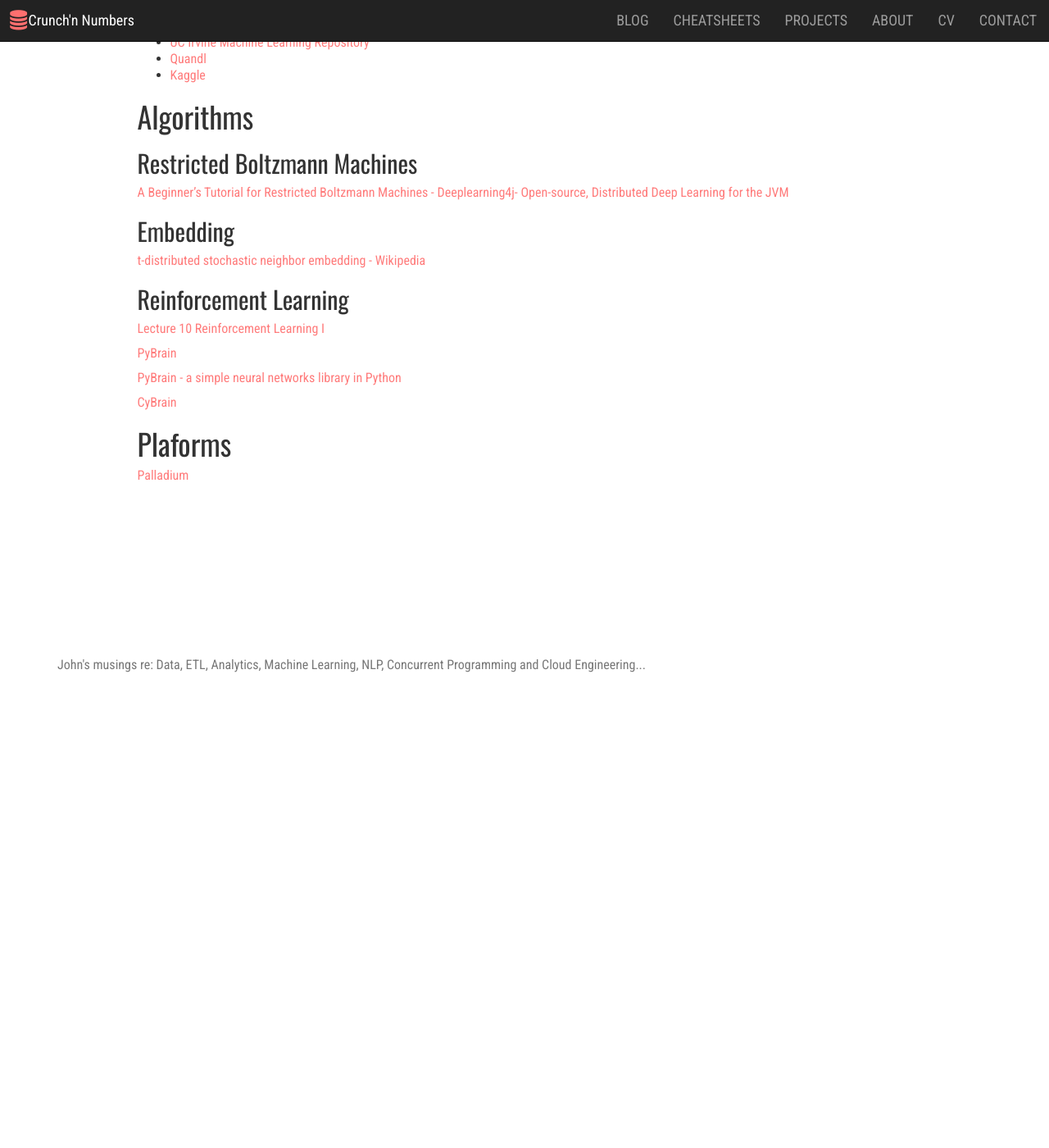
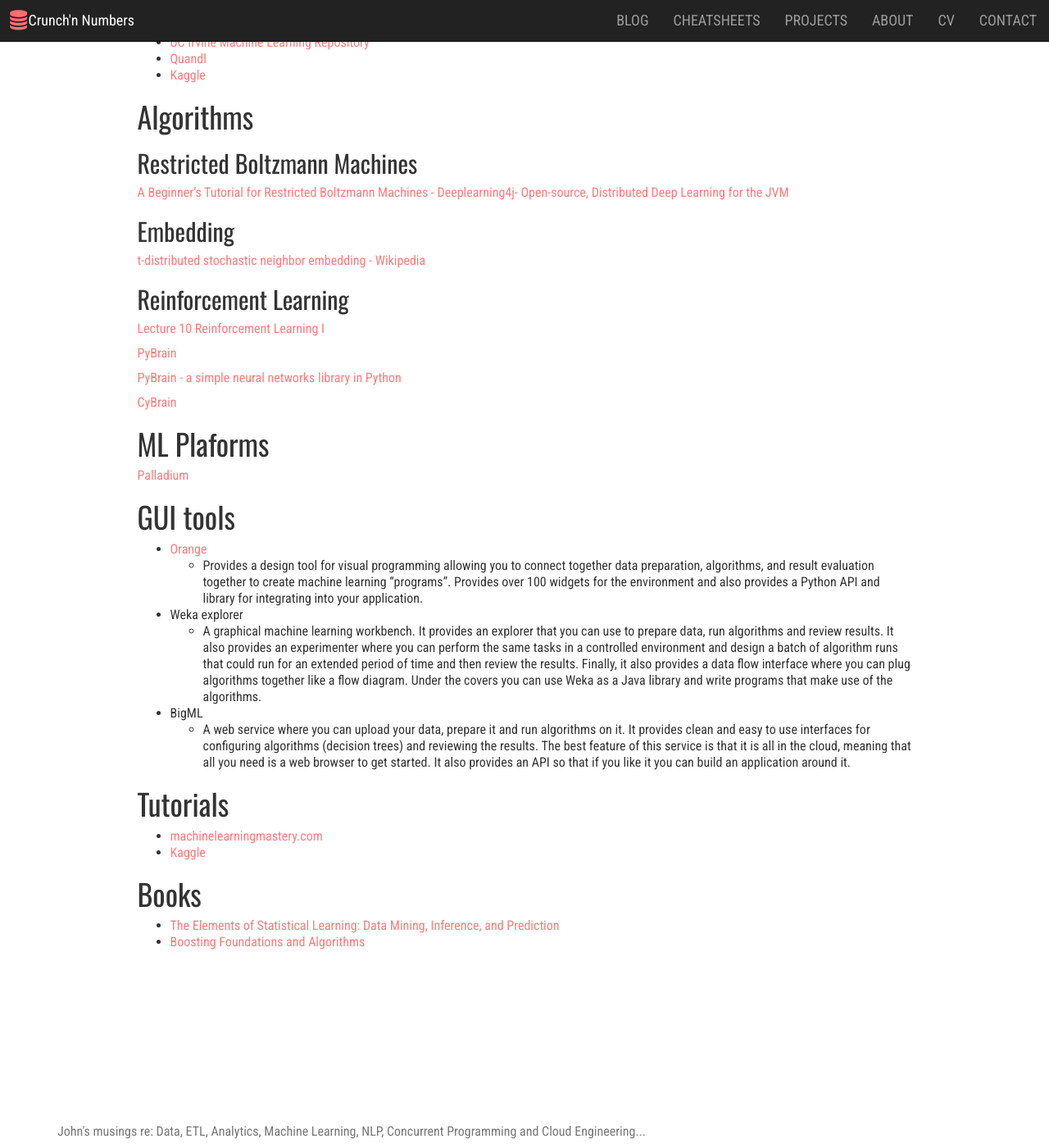
Before and after one commit to john-cd/john-cd.github.io, a Jekyll site: the page built from _cheatsheets/datascience/machinelearning.md, in a window 1280 px wide and 1400 px high, scrolled down 414 px. Shown: the whole window at 82% size. Built offline with Jekyll 4.4.1, drawn with Linux system fonts in a browser that asks for light colours; nearby versions of some CDN libraries; comment, search, counter and statistics services are not loaded; before the commit the page ends 1245 px from its top, so only the background shows below that.

Commit message:
update machine learning

```diff
--- a/_cheatsheets/datascience/machinelearning.md
+++ b/_cheatsheets/datascience/machinelearning.md
@@ -38,6 +38,36 @@
 [CyBrain](https://github.com/cgarciae/cybrain)
 
 
-# Plaforms
+# ML Plaforms
 
 [Palladium](http://palladium.readthedocs.io/en/latest/)
+
+
+# GUI tools
+
+- [Orange](http://orange.biolab.si/)
+    - Provides a design tool for visual programming allowing you to connect together data preparation, algorithms, and result evaluation
+together to create machine learning “programs”. Provides over 100 widgets for the environment and also provides a Python API and library for
+integrating into your application.
+- Weka explorer
+    - A graphical machine learning workbench. It provides an explorer that you can use to prepare data, run algorithms and review results. It
+also provides an experimenter where you can perform the same tasks in a controlled environment and design a batch of algorithm runs that could
+run for an extended period of time and then review the results. Finally, it also provides a data flow interface where you can plug algorithms
+together like a flow diagram. Under the covers you can use Weka as a Java library and write programs that make use of the algorithms.
+- BigML
+    - A web service where you can upload your data, prepare it and run algorithms on it. It provides clean and easy to use interfaces for
+configuring algorithms (decision trees) and reviewing the results. The best feature of this service is that it is all in the cloud, meaning that
+all you need is a web browser to get started. It also provides an API so that if you like it you can build an application around it.
+
+
+
+# Tutorials
+
+- [machinelearningmastery.com](http://machinelearningmastery.com/)
+- [Kaggle](https://www.kaggle.com/wiki/Tutorials)
+
+
+# Books
+
+- [The Elements of Statistical Learning: Data Mining, Inference, and Prediction](http://statweb.stanford.edu/~tibs/ElemStatLearn/)
+- [Boosting Foundations and Algorithms](http://mitpress.mit.edu/books/boosting)
```
